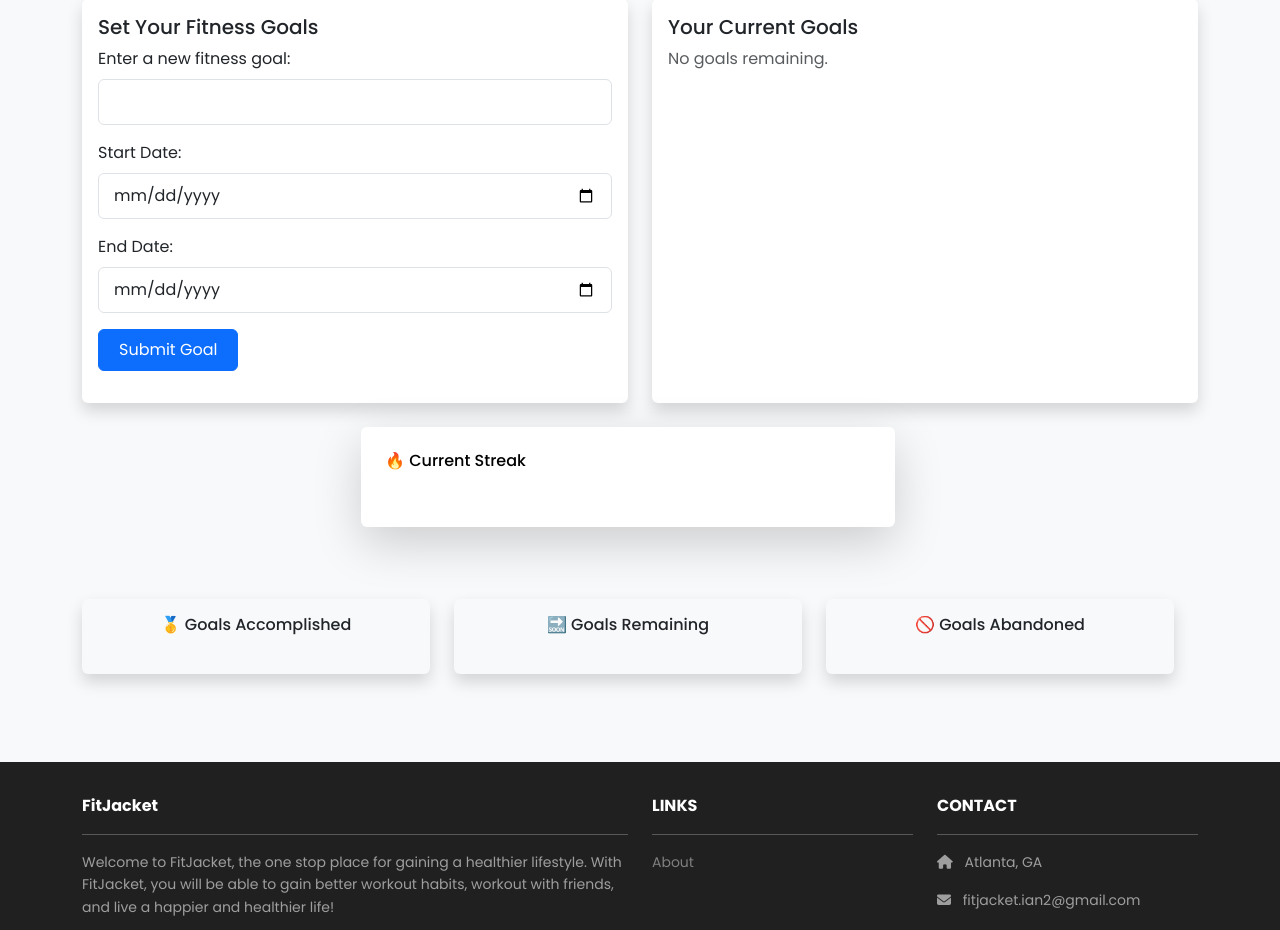
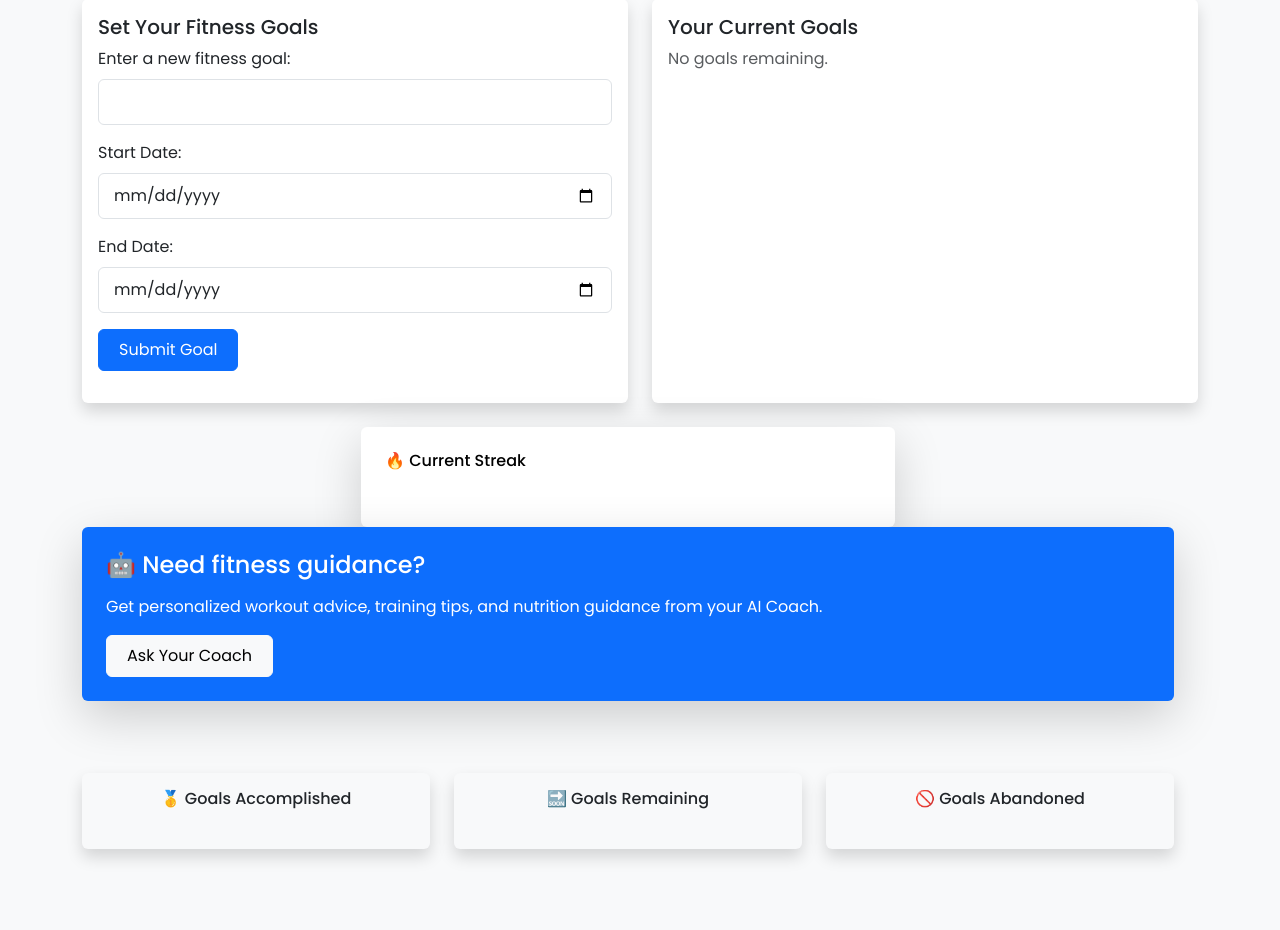
Before and after one commit to shailenamin/FitJacket, a Django app: template dashboard/templates/dashboard/goals.html in a window 1280 px wide. Shown: the part 257-1187 px from the top of the page. Run offline with Django 3.2, Linux system fonts and the light colour scheme; the template is opened without the code that fills it: values that come from a table or form of the project are taken from there, others are empty; some libraries are stand-ins or nearby versions.

Commit message:
Update goals.html to include AI Coach option

```diff
--- a/dashboard/templates/dashboard/goals.html
+++ b/dashboard/templates/dashboard/goals.html
@@ -106,6 +106,18 @@
       <p class="fw-bold display-4" style="font-size: 3rem; text-shadow: 2px 2px 10px rgba(255, 69, 0, 0.6);" id="streak-number">{{ streak }}</p>
     </div>
   </div>
+
+  <div class="col-md-12">
+    <div class="card bg-primary text-white shadow-lg h-100 p-4">
+      <div class="row">
+        <div class="col-md-9">
+          <h4 class="mb-3">🤖 Need fitness guidance?</h4>
+          <p class="mb-3">Get personalized workout advice, training tips, and nutrition guidance from your AI Coach.</p>
+          <a href="{% url 'ai_coach:home' %}" class="btn btn-light">Ask Your Coach</a>
+        </div>
+      </div>
+    </div>
+  </div>
 </div>
 
 <div class="row mt-5 g-4 text-center mb-5">
```
